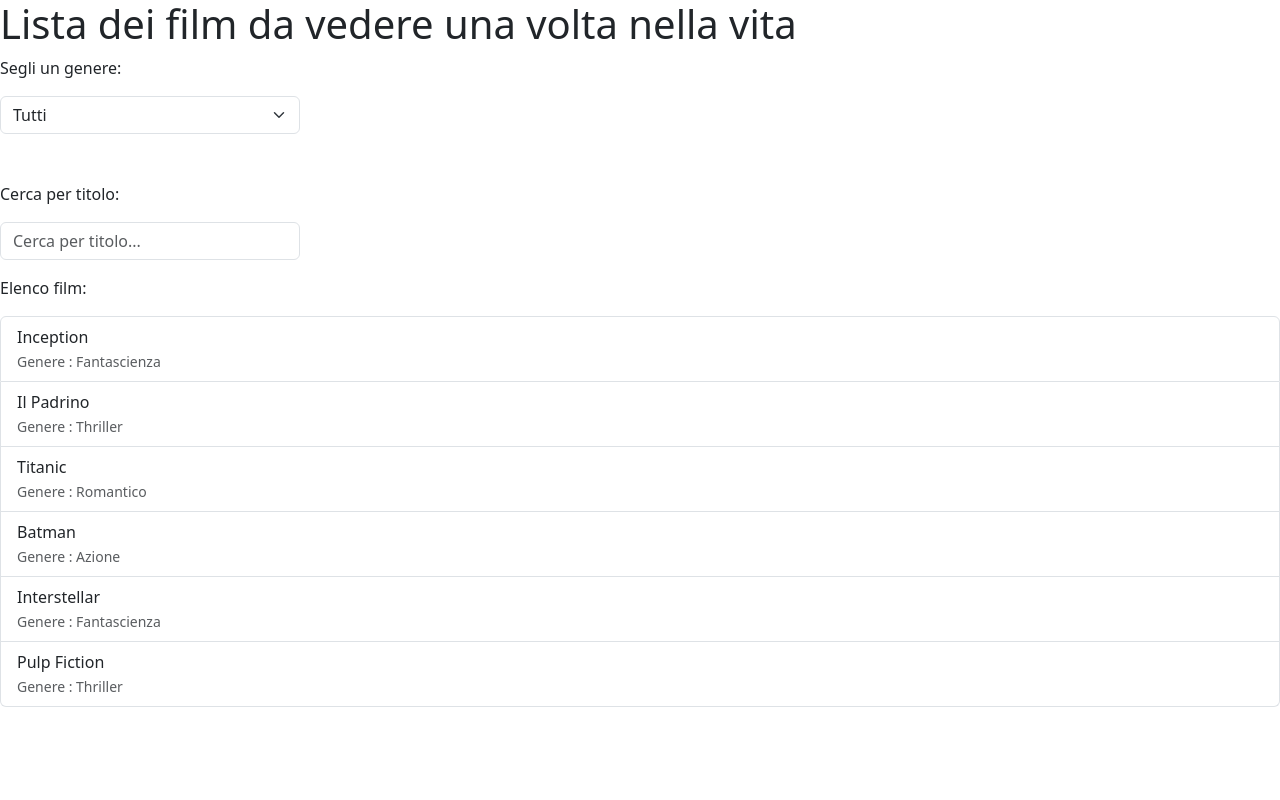
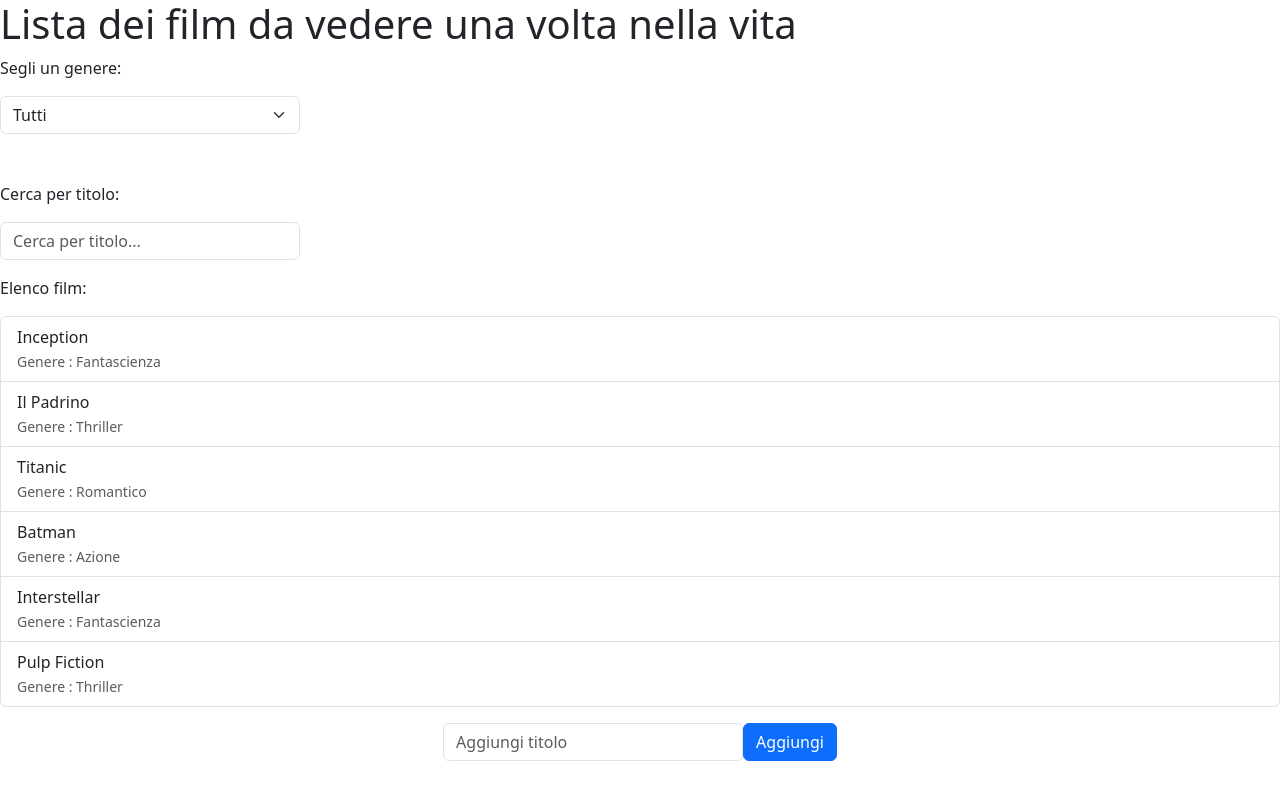
Before and after one commit to dpalexandru/react-movie-filter, a React (Vite) app: page / in a window 1280 px wide. Built offline with nearby package versions, Linux system fonts and the light colour scheme.

Commit message:
feat: add a static add input

```diff
--- a/src/App.jsx
+++ b/src/App.jsx
@@ -98,6 +98,25 @@ function App() {
         ))}
 
       </ul>
+
+
+      {/* A G G I U N G I  */}
+      <form className="mt-3 aggiungi">
+        <input
+          type="text"
+          className="form-control"
+          placeholder="Aggiungi titolo"
+          value={""}
+          onChange={(e) => setSearch(e.target.value)}
+        />
+
+        <button type="button" className="btn btn-primary">
+          Aggiungi
+        </button>
+      </form>
+
+
+
     </>
   )
 }
--- a/src/index.css
+++ b/src/index.css
@@ -12,3 +12,9 @@
 .container-select p {
     margin-right: 30px;
 }
+
+.aggiungi {
+    display: flex;
+    justify-content: center;
+    align-items: center;
+}
```
